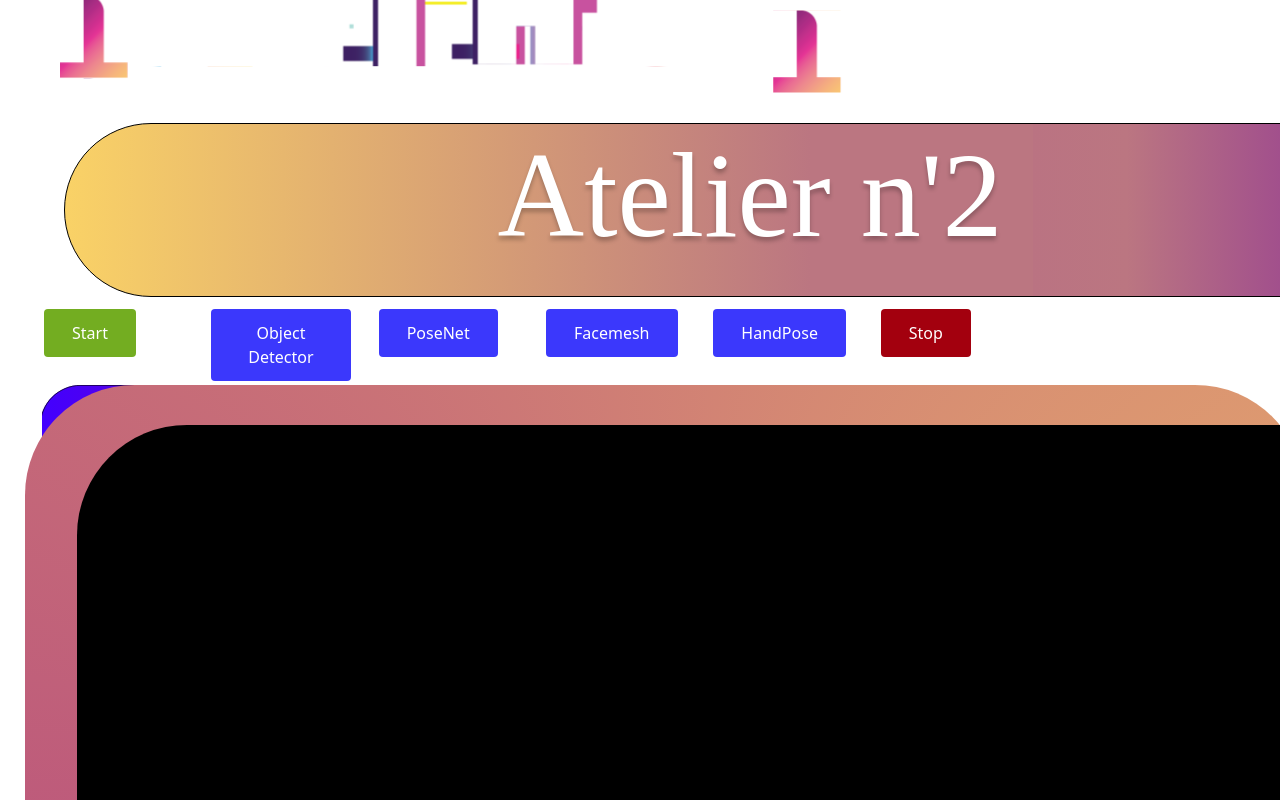
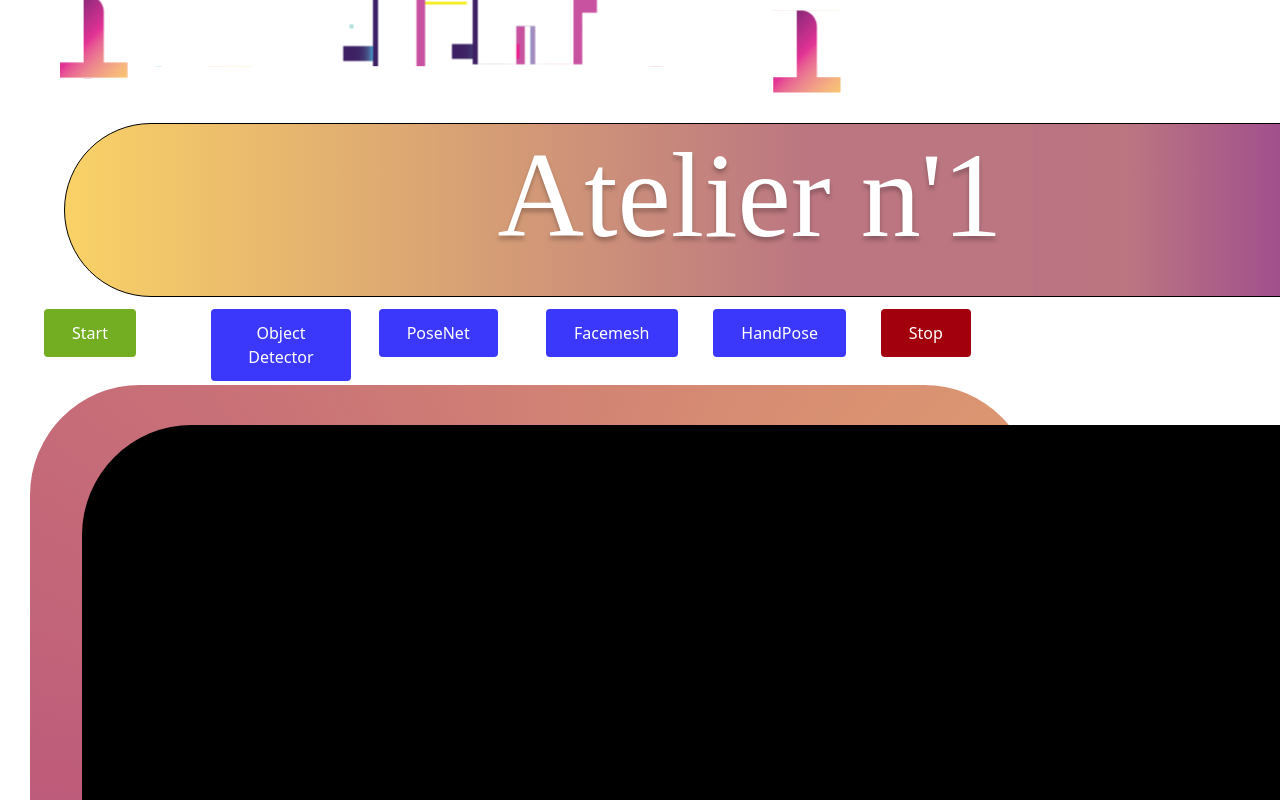
Before and after one commit to Generation-IA/Vulgarization-kit, a React (Create React App) app in the folder kit/: page / in a window 1280 px wide. Shown: the part 340-1140 px from the top of the page. Built offline with nearby package versions, Linux system fonts and the light colour scheme.

Commit message:
Fixed position

```diff
--- a/kit/src/App.js
+++ b/kit/src/App.js
@@ -56,7 +56,7 @@ class App extends React.Component {
       <div class="center">
         <First></First>
         <div></div>
-        <h2 class="at1">Atelier n'2</h2>
+        <h2 class="at1">Atelier n'1</h2>
 
         {/* <Button variant="primary">ta mere la pute</Button> */}
 
--- a/kit/src/css/index.css
+++ b/kit/src/css/index.css
@@ -53,10 +53,10 @@ code {
 }
 
 .rect1 {
-  position: absolute;
+
   width: 1440px;
   height: 839px;
-  left: 25px;
+
   /*top: 3889px;*/
 
   background: conic-gradient(from 180deg at 50% 50%, #AB3681 0deg, #F6CB68 360deg);
```
